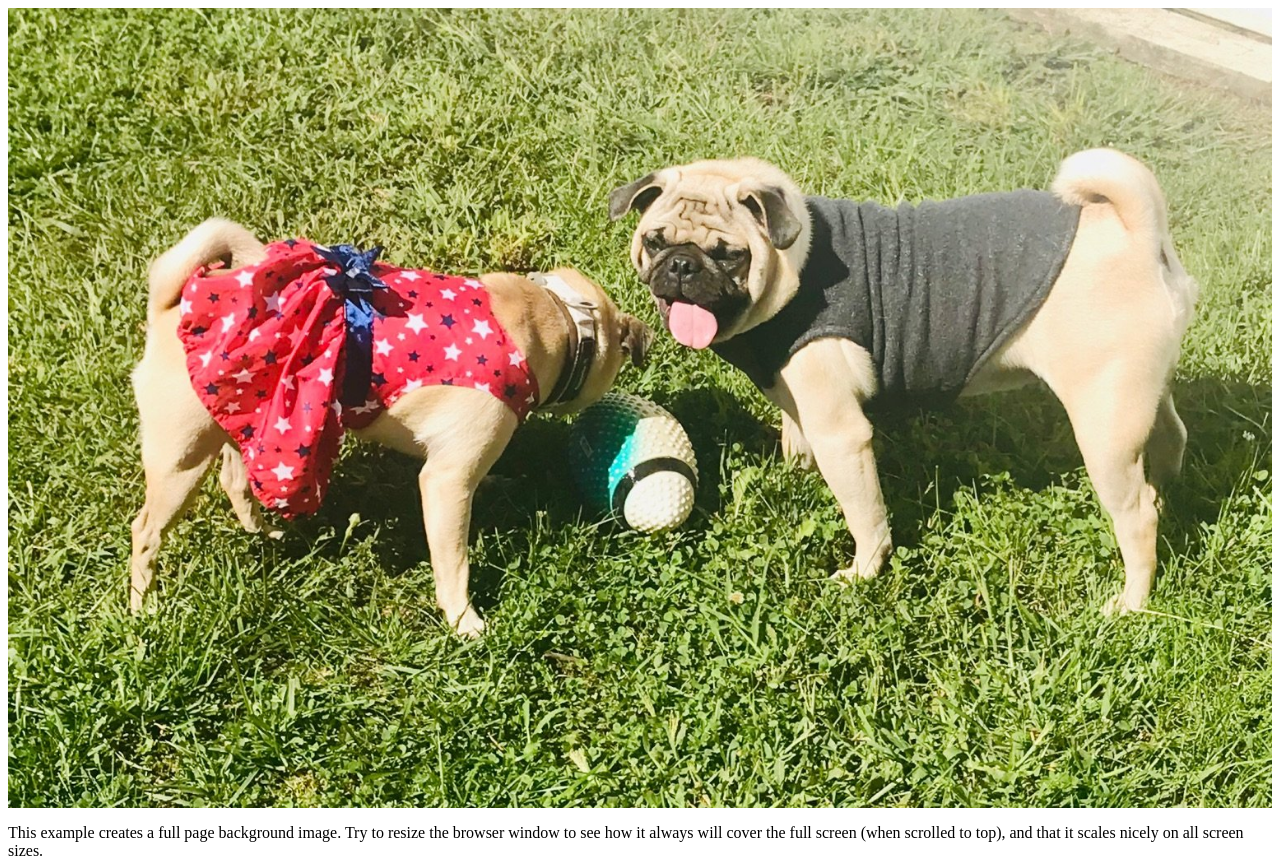
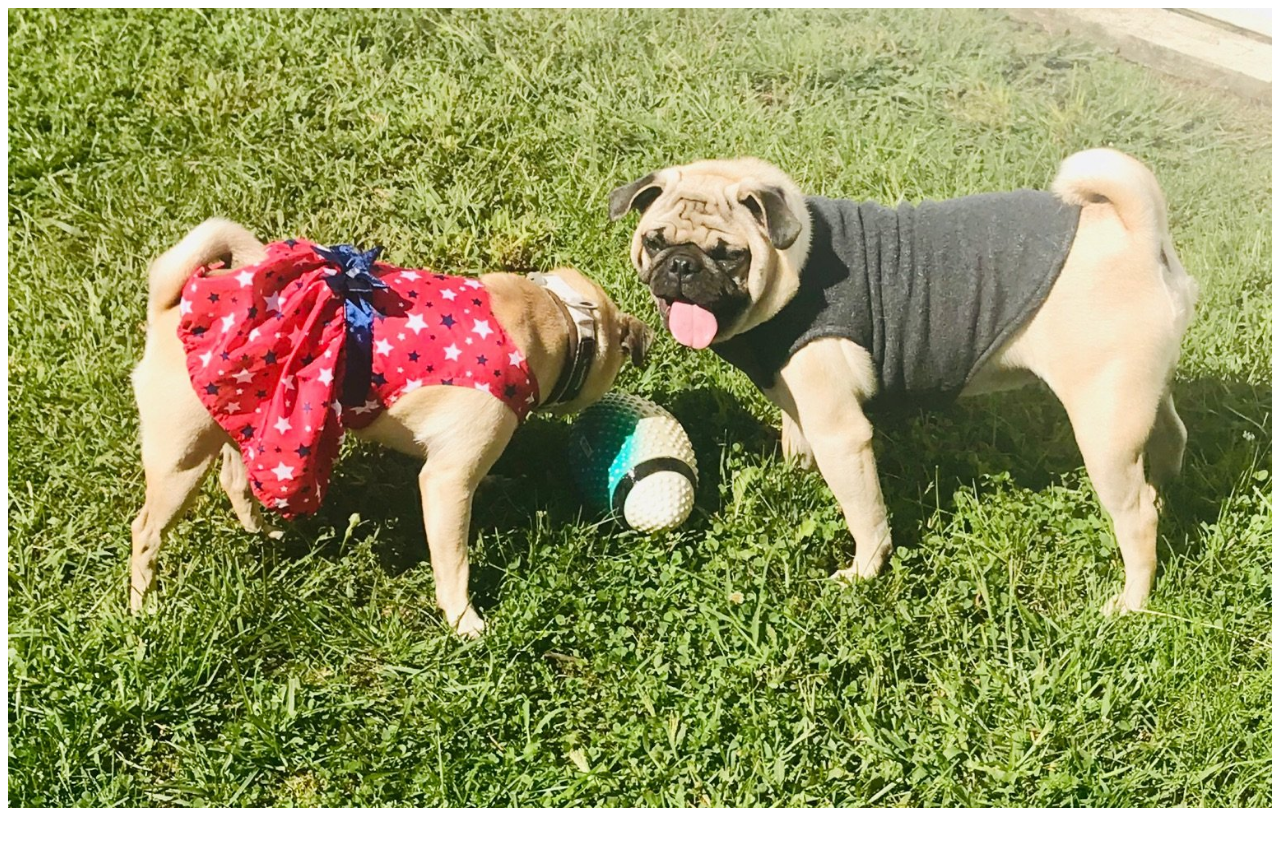
Before and after one commit to sneakyprincess/puglife, a plain HTML site: page index.html in a window 1280 px wide. After the commit the page ends 808 px from the top, so only its background shows below. Drawn offline with Linux system fonts and the light colour scheme.

Commit message:
Update index.html

```diff
--- a/index.html
+++ b/index.html
@@ -25,7 +25,7 @@
 
     <div class="bg"></div>
 
-    <p class="py-5 text-center">This example creates a full page background image. Try to resize the browser window to see how it always will cover the full screen (when scrolled to top), and that it scales nicely on all screen sizes.</p>
+    <p class="py-5 text-center"></p>
 
 </body>
 </html>
```
